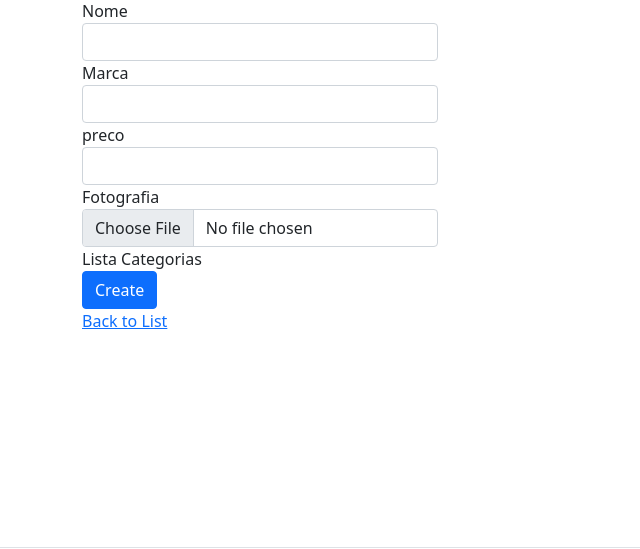
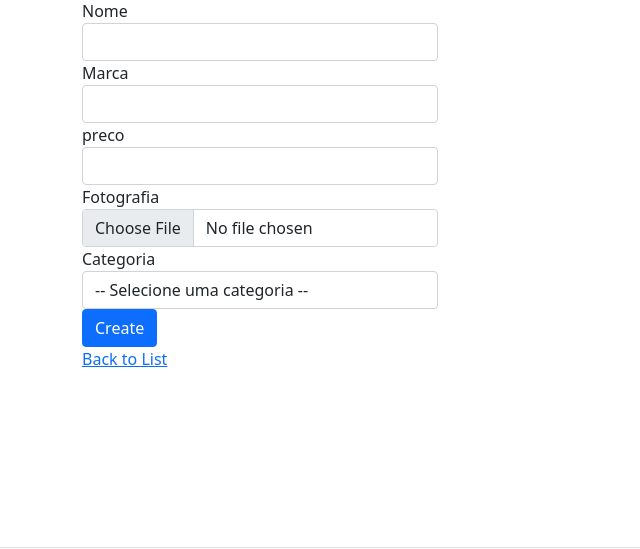
Before and after one commit to AndreValaa/DWeb.MVCC, an ASP.NET Core app: template DWeb_MVC-master/DWeb_MVC/Views/Produtos/Create.cshtml in a window 1280 px wide. Shown: the part 192-741 px from the top of the page, without its empty margins (0-640 px from the left). Run offline with ASP.NET Core 8, Linux system fonts and the light colour scheme; the template is opened without the code that fills it, so the values that code supplies are empty; style sheets or scripts are compiled from the project's sources; some libraries are stand-ins or nearby versions.

Commit message:
design categorias admin

```diff
--- a/DWeb_MVC-master/DWeb_MVC/Views/Produtos/Create.cshtml
+++ b/DWeb_MVC-master/DWeb_MVC/Views/Produtos/Create.cshtml
@@ -41,17 +41,16 @@
             </div>
 
             <div class="form-group">
-                <label class="control-label">Lista Categorias</label>
-                @foreach (var cat in (List<Categorias>)ViewData["ListaCat"] ?? Enumerable.Empty<Categorias>())
-                {
-                    <div class="form-check">
-                        <input class="form-check-input" type="checkbox" value="@cat.Id" name="listaIdsCategorias">
-                        <label class="form-check-label">
-                            @cat.Nome
-                        </label>
-                    </div>
-                }
+                <label class="control-label">Categoria</label>
+                <select name="listaIdsCategorias" class="form-control">
+                    <option value="">-- Selecione uma categoria --</option>
+                    @foreach (var cat in (List<Categorias>)ViewData["ListaCat"] ?? Enumerable.Empty<Categorias>())
+                    {
+                        <option value="@cat.Id">@cat.Nome</option>
+                    }
+                </select>
             </div>
+
 
             <div class="form-group">
                 <input type="submit" value="Create" class="btn btn-primary" />
```
